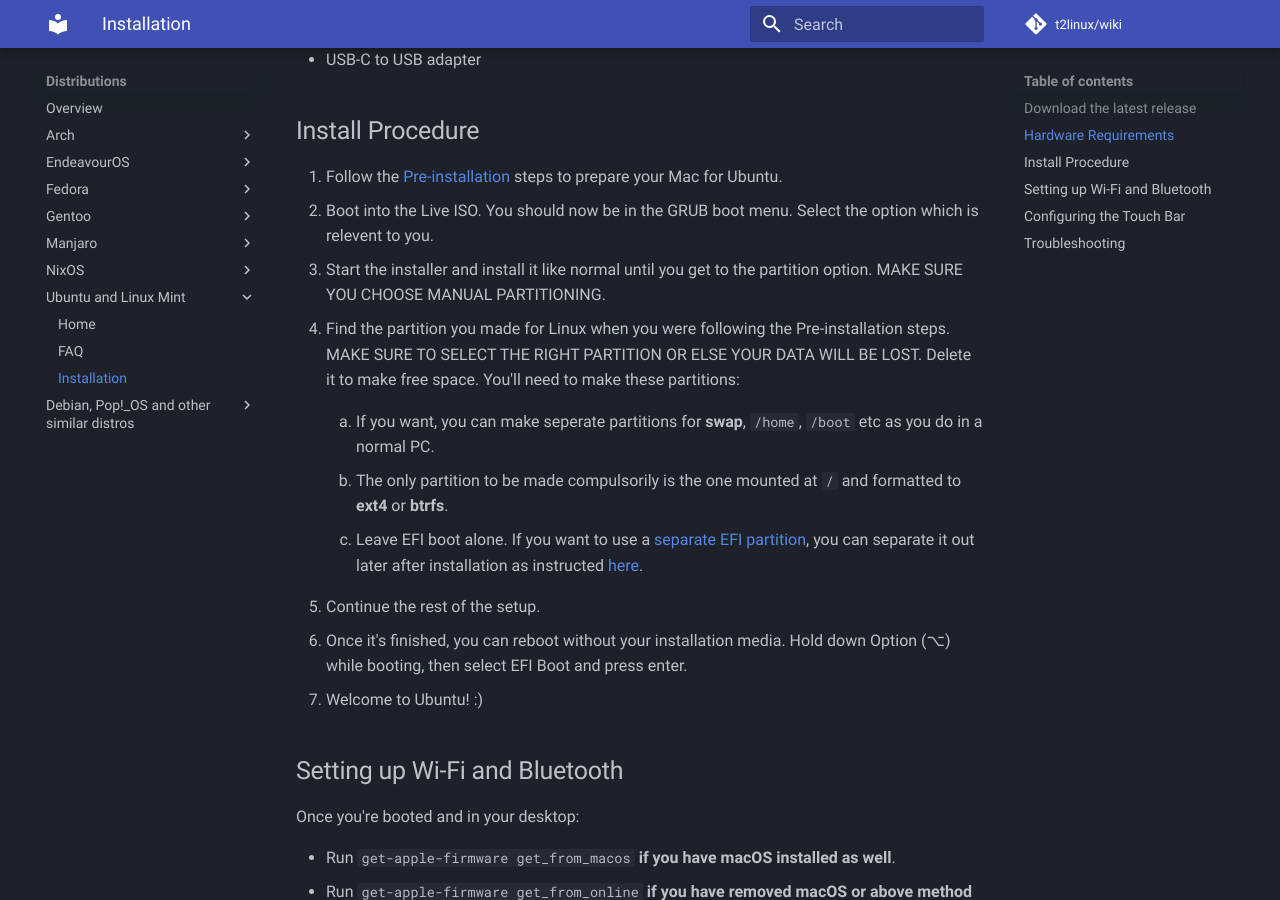
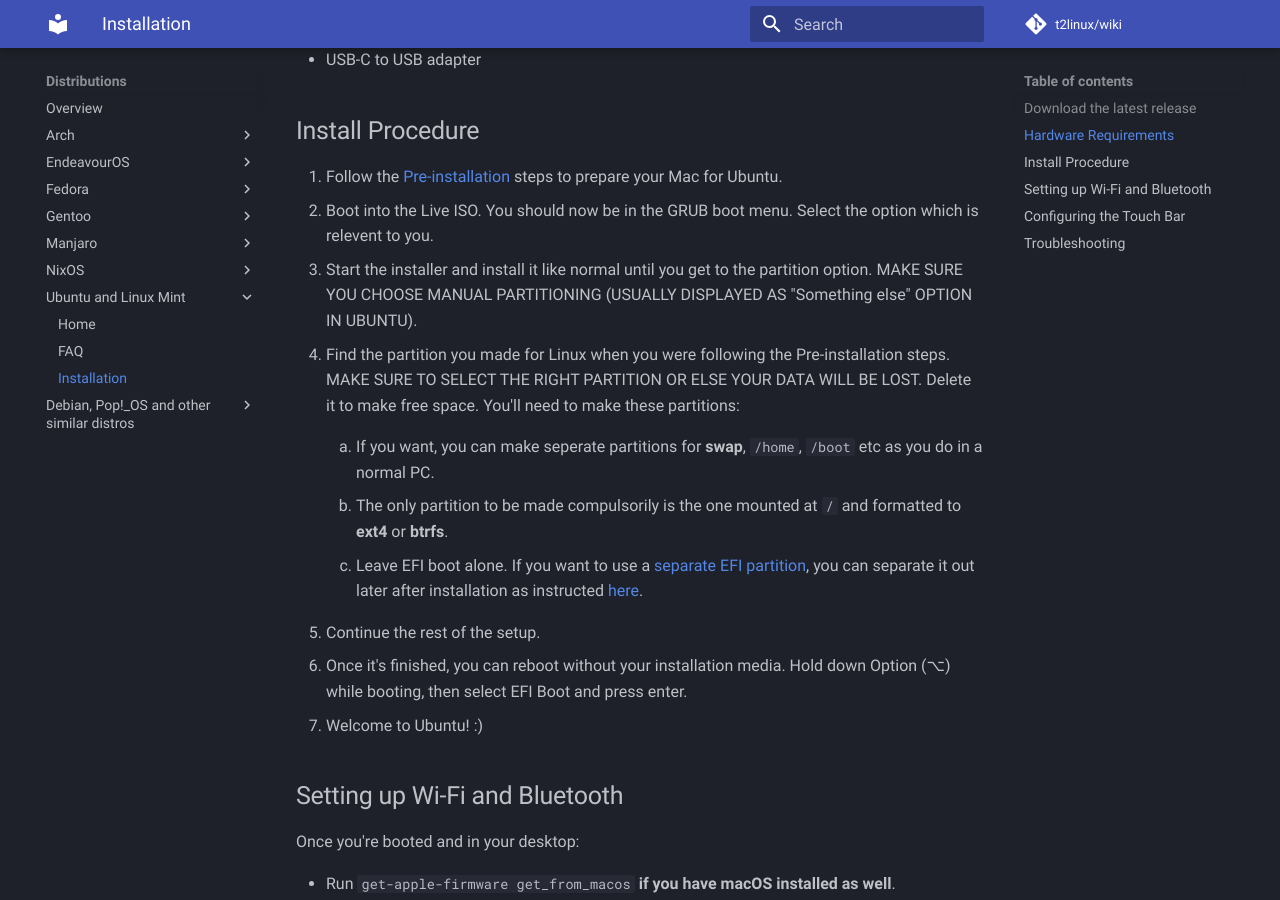
Before and after one commit to t2linux/wiki, an MkDocs documentation site: the page built from docs/distributions/ubuntu/installation.md, in a window 1280 px wide and 900 px high, scrolled down 796 px. Built offline with MkDocs 1.6.1 and Material for MkDocs 9.7.7, drawn with Linux system fonts in a browser that asks for light colours; comment, search, counter and statistics services are not loaded.

Commit message:
Ubuntu: Mention that Something else is meant for manual partitioning

```diff
--- a/docs/distributions/ubuntu/installation.md
+++ b/docs/distributions/ubuntu/installation.md
@@ -25,7 +25,7 @@ We currently support the following flavours of Ubuntu:
 
 1. Follow the [Pre-installation](https://wiki.t2linux.org/guides/preinstall) steps to prepare your Mac for Ubuntu.
 2. Boot into the Live ISO. You should now be in the GRUB boot menu. Select the option which is relevent to you.
-3. Start the installer and install it like normal until you get to the partition option. MAKE SURE YOU CHOOSE MANUAL PARTITIONING.
+3. Start the installer and install it like normal until you get to the partition option. MAKE SURE YOU CHOOSE MANUAL PARTITIONING (USUALLY DISPLAYED AS "Something else" OPTION IN UBUNTU).
 4. Find the partition you made for Linux when you were following the Pre-installation steps. MAKE SURE TO SELECT THE RIGHT PARTITION OR ELSE YOUR DATA WILL BE LOST. Delete it to make free space. You'll need to make these partitions:
 
     1. If you want, you can make seperate partitions for **swap**, `/home`, `/boot` etc as you do in a normal PC.
```
